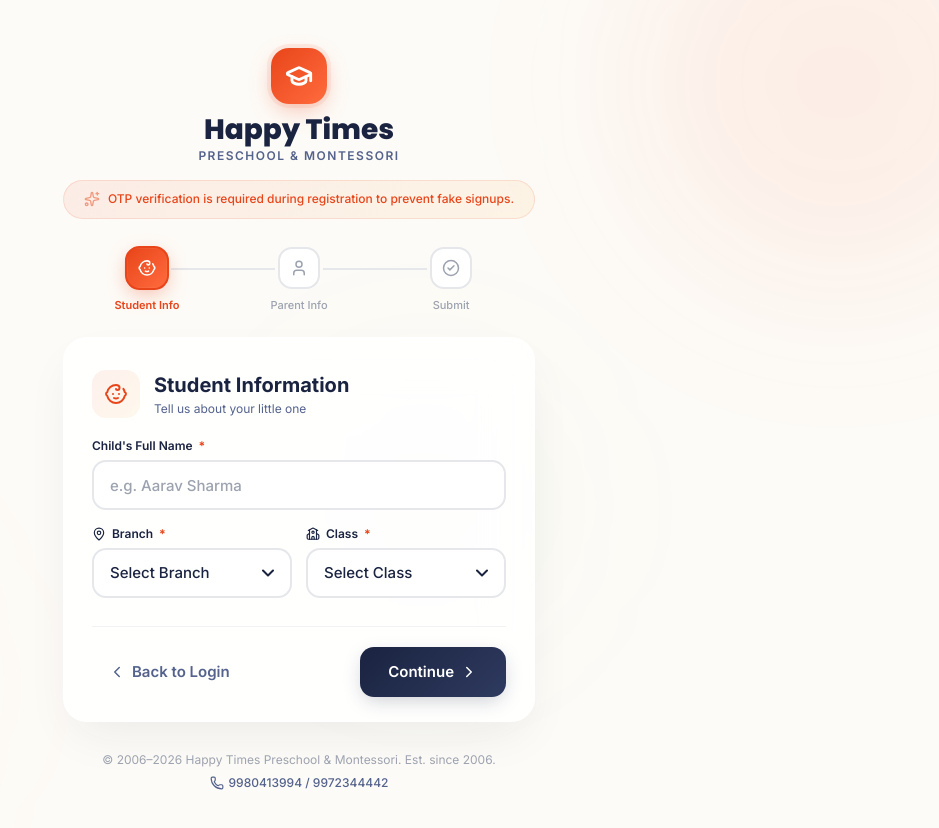
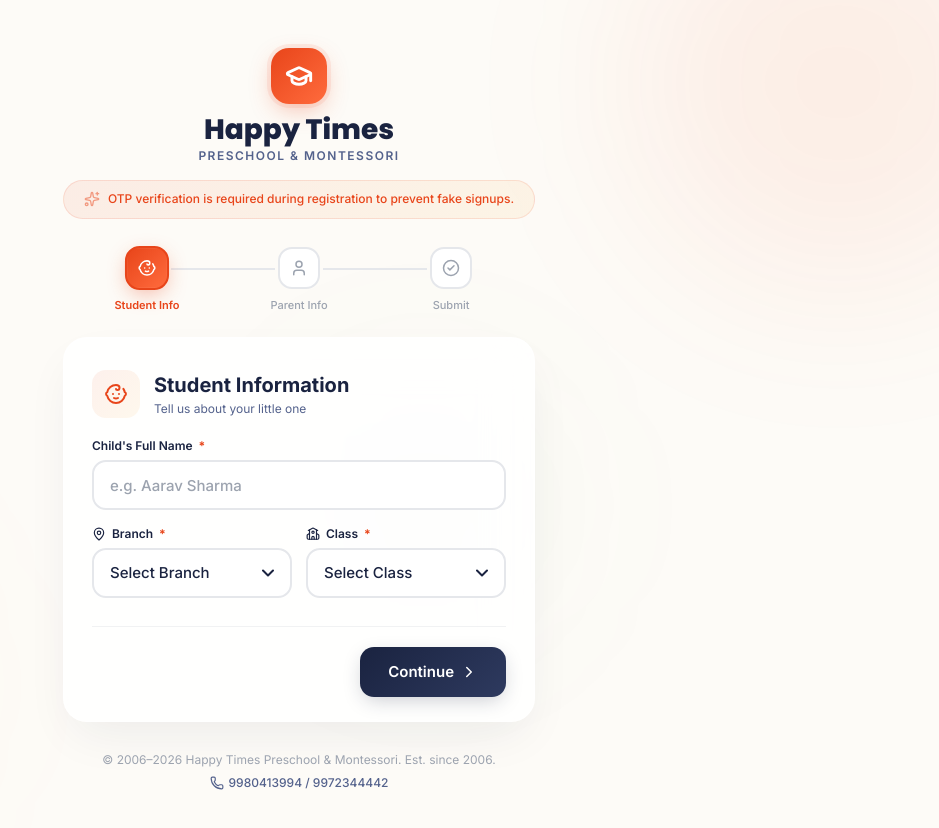
Before and after one commit to joyboyyhehe/Parent_form, a plain HTML site: page standalone-registration/index.html in a window 1280 px wide. Shown: the whole page, without its empty margins (341-1280 px from the left). Drawn offline with nearby package versions, Linux system fonts and the light colour scheme.

Commit message:
Update index.html

```diff
--- a/standalone-registration/index.html
+++ b/standalone-registration/index.html
@@ -387,9 +387,9 @@
 
         <!-- Navigation buttons -->
         <div class="reg-nav">
-          <button type="button" id="back-btn" class="reg-btn reg-btn-back" onclick="handleBack()">
+          <button type="button" id="back-btn" class="reg-btn reg-btn-back hidden" onclick="handleBack()">
             <i data-lucide="chevron-left" class="w-[18px] h-[18px]"></i>
-            <span id="back-btn-text">Back to Login</span>
+            <span id="back-btn-text">Back</span>
           </button>
 
           <div class="flex-grow"></div>
```
